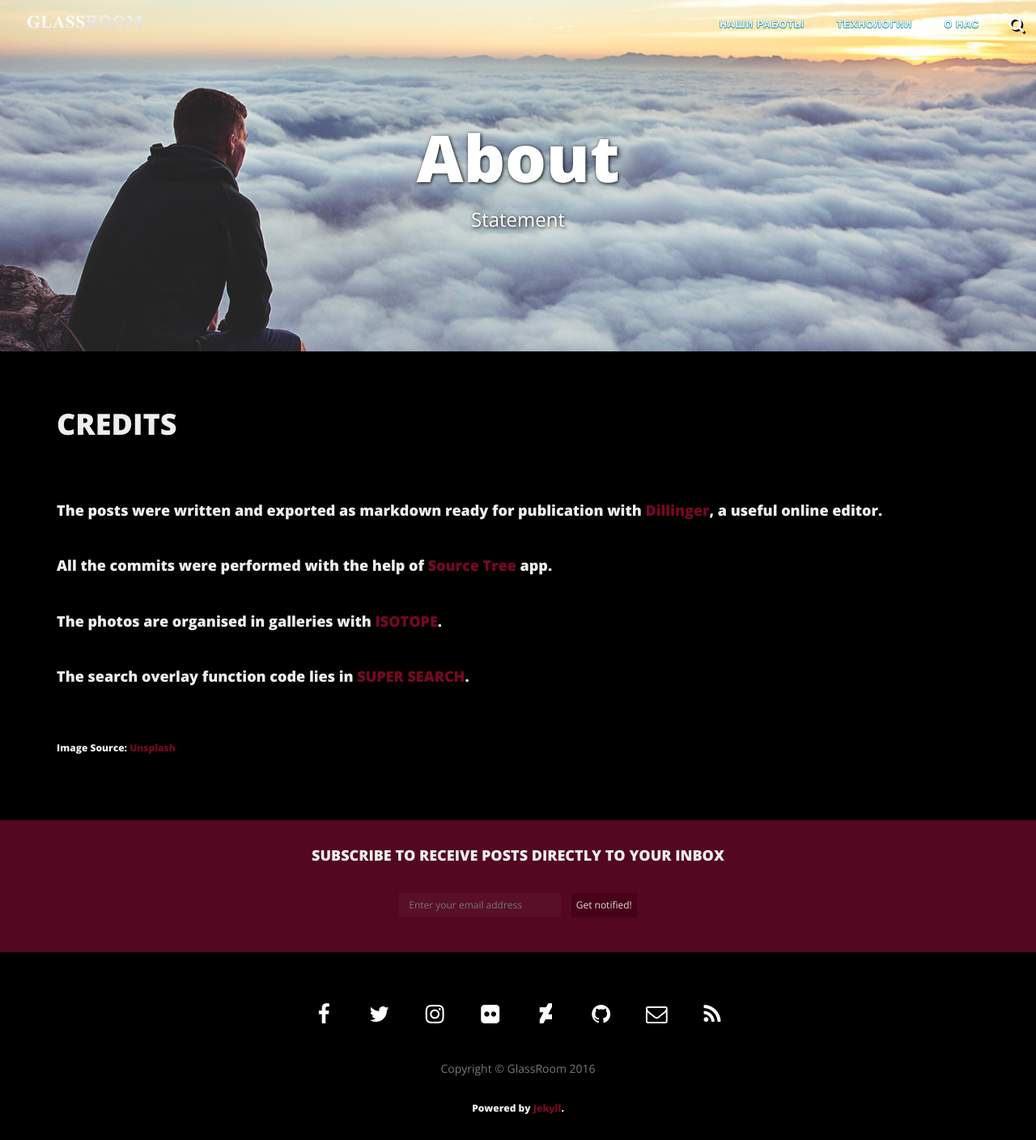
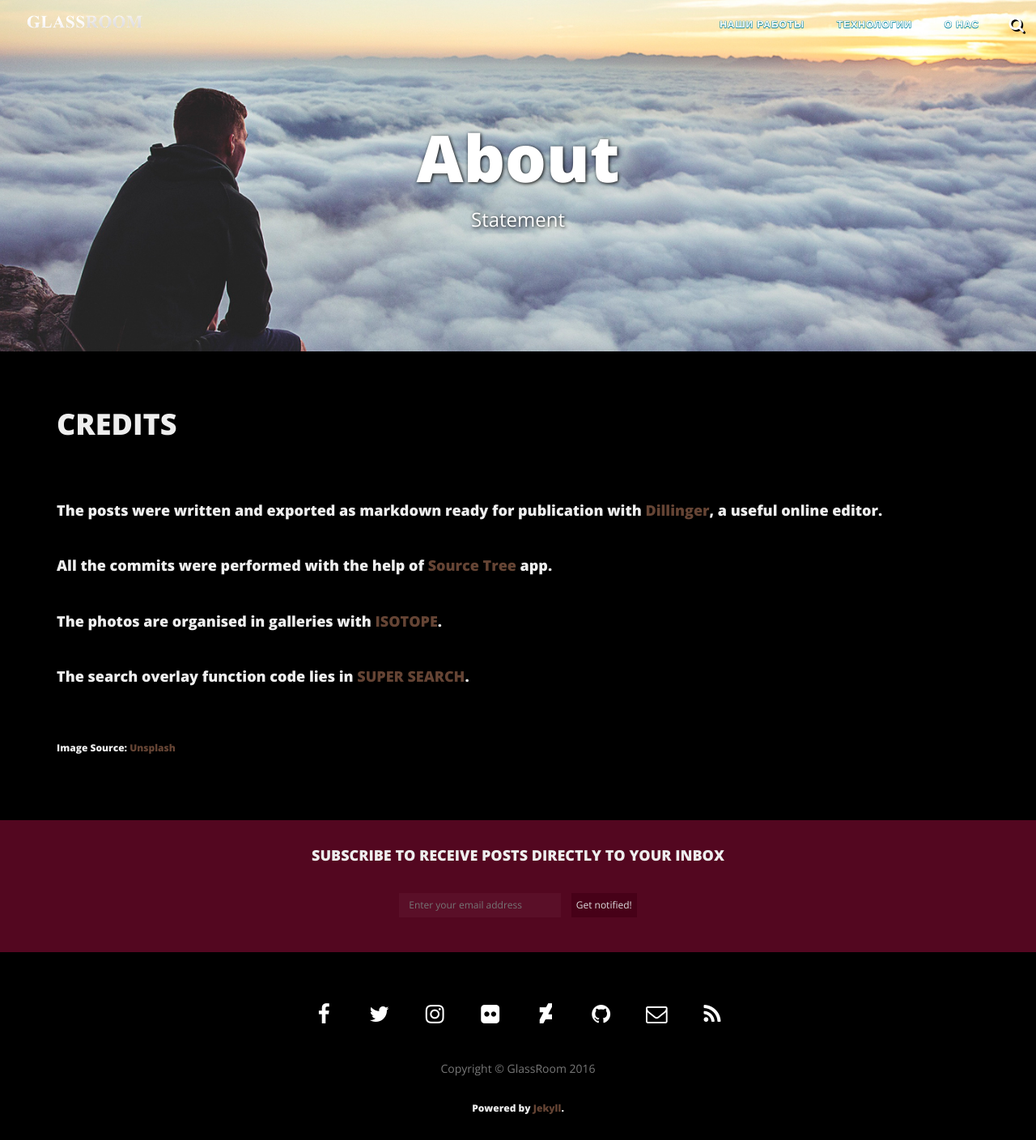
Before and after one commit to Magnum800/glassroom, a Jekyll site: the page built from about/index.html, in a window 1280 px wide. Shown: the whole page at 81% size. Built offline with Jekyll 4.4.1, drawn with Linux system fonts in a browser that asks for light colours; nearby versions of some CDN libraries.

Commit message:
Update main.css

```diff
--- a/css/main.css
+++ b/css/main.css
@@ -21,7 +21,7 @@ h6 {
   font-weight: 800;
 }
 a {
-  color: #760824;
+  color: #654434;
   transition: color .4s;
   text-decorarion: none;
 }
```
